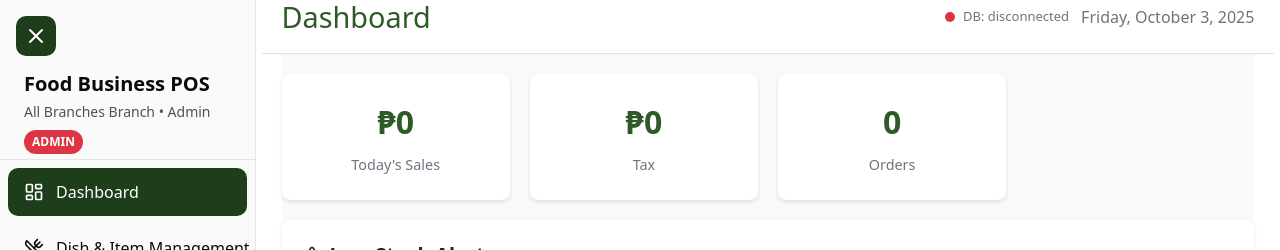
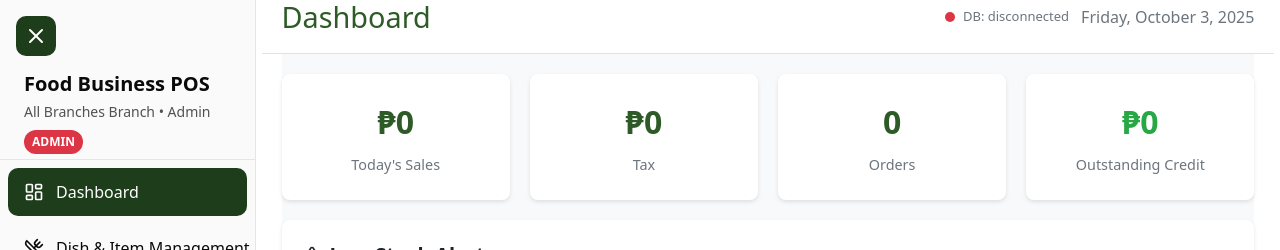
Before and after one commit to rasheesh/restaurant-manager, a Next.js app: page /dashboard in a window 1280 px wide. Shown: the top 250 px of the page. Built offline with nearby package versions, Linux system fonts and the light colour scheme; no server answers; the database is empty; sample sign-in values are in the browser's storage.

Commit message:
added back the outstanding credit display to dashboard

```diff
--- a/app/dashboard/page.tsx
+++ b/app/dashboard/page.tsx
@@ -14,6 +14,7 @@ interface User {
 
 export default function Dashboard() {
   const [user, setUser] = useState<User | null>(null)
+  const [creditTransactions, setCreditTransactions] = useState<any[]>([])
   const [recentActivities, setRecentActivities] = useState<any[]>([])
   const [summary, setSummary] = useState<any>({ subtotal: 0, discount: 0, tax: 0, total: 0, orders: 0 })
   const [topItems, setTopItems] = useState<any[]>([])
@@ -38,6 +39,7 @@ export default function Dashboard() {
     }
     const parsed = JSON.parse(userData)
     setUser(parsed)
+    loadCreditTransactions()
     // Use separate routes to populate dashboard (reports, orders, inventory)
     const branchNameToId: any = { exxa: 1, tera: 2, cnx: 3, all: null }
     const branchId = branchNameToId[parsed.branch]
@@ -127,6 +129,24 @@ export default function Dashboard() {
       .catch(() => setRecentActivities([]))
   }
 
+  const loadCreditTransactions = () => {
+    const storedTransactions = JSON.parse(localStorage.getItem("creditTransactions") || "[]")
+    const processedTransactions = storedTransactions.map((transaction: any) => {
+      const amountPaid = transaction.payments?.reduce((sum: number, payment: any) => sum + payment.amount, 0) || 0
+      const remainingBalance = transaction.amount - amountPaid
+      let status = "unpaid"
+      if (amountPaid > 0 && amountPaid < transaction.amount) status = "partial"
+      if (amountPaid >= transaction.amount) status = "paid"
+      return {
+        ...transaction,
+        amountPaid,
+        remainingBalance,
+        status
+      }
+    })
+    setCreditTransactions(processedTransactions)
+  }
+
   const loadRecentActivities = () => {
     // Refresh the individual loaders so everything (reports/topItems/inventory/orders) is kept in sync
     if (!user) return
@@ -135,6 +155,12 @@ export default function Dashboard() {
     loadReportsForToday(branchId)
     loadInventory(branchId)
     loadOrdersForToday(branchId)
+  }
+
+  const getTotalCreditBalance = () => {
+    return creditTransactions
+      .filter((transaction) => transaction.status !== "paid")
+      .reduce((sum, transaction) => sum + transaction.remainingBalance, 0)
   }
 
   // Keep localStorage in sync with sidebar state
@@ -149,6 +175,7 @@ export default function Dashboard() {
   }
 
   const branchName = user.branch === "exxa" ? "EXXA" : user.branch === "tera" ? "TERA" : user.branch === "cnx" ? "CNX" : "All Branches"
+  const totalCreditBalance = getTotalCreditBalance()
 
   return (
     <AuthGuard allowedRoles={["admin"]}>
@@ -214,6 +241,12 @@ export default function Dashboard() {
             <div className="summary-card">
               <div className="summary-value">{Number(summary.orders || 0).toLocaleString()}</div>
               <div className="summary-label">Orders</div>
+            </div>
+            <div className="summary-card">
+              <div className="summary-value" style={{ color: totalCreditBalance > 0 ? "#dc3545" : "#28a745" }}>
+                ₱{totalCreditBalance.toLocaleString()}
+              </div>
+              <div className="summary-label">Outstanding Credit</div>
             </div>
           </div>
 
```
